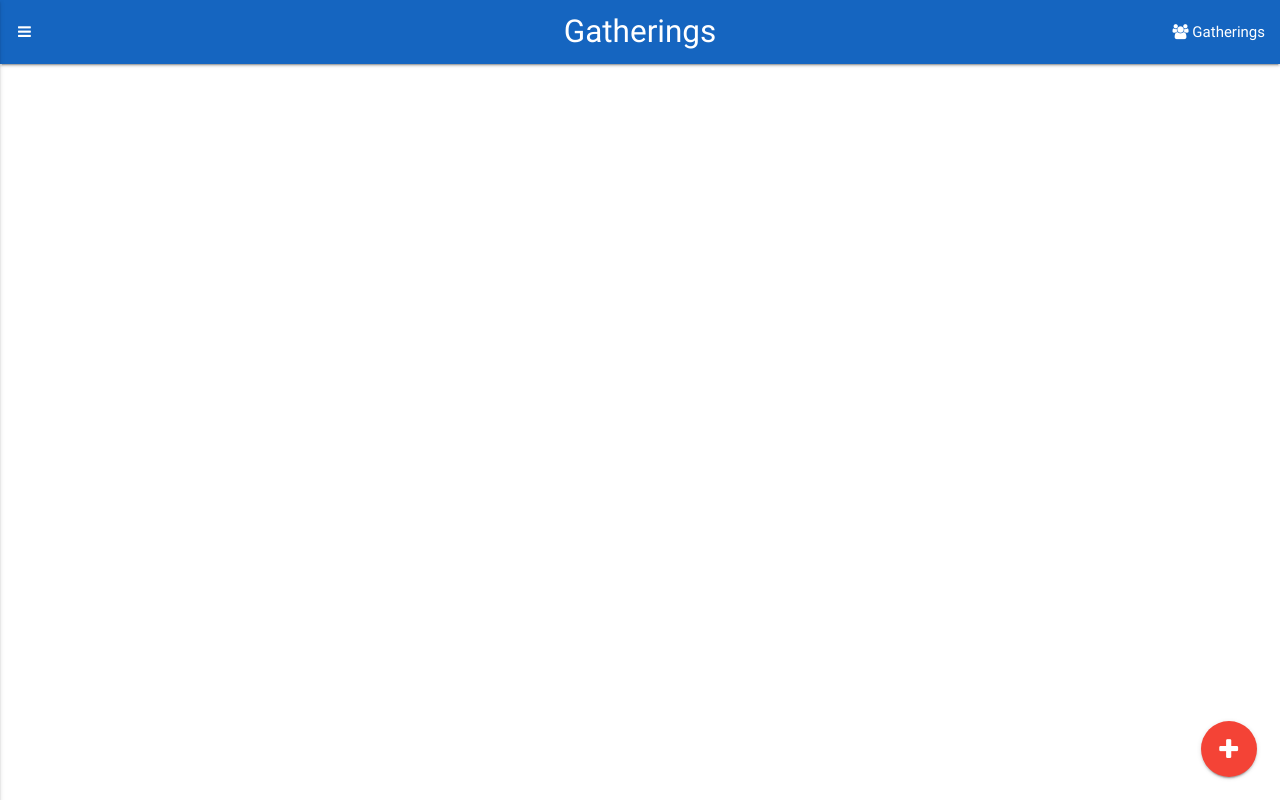
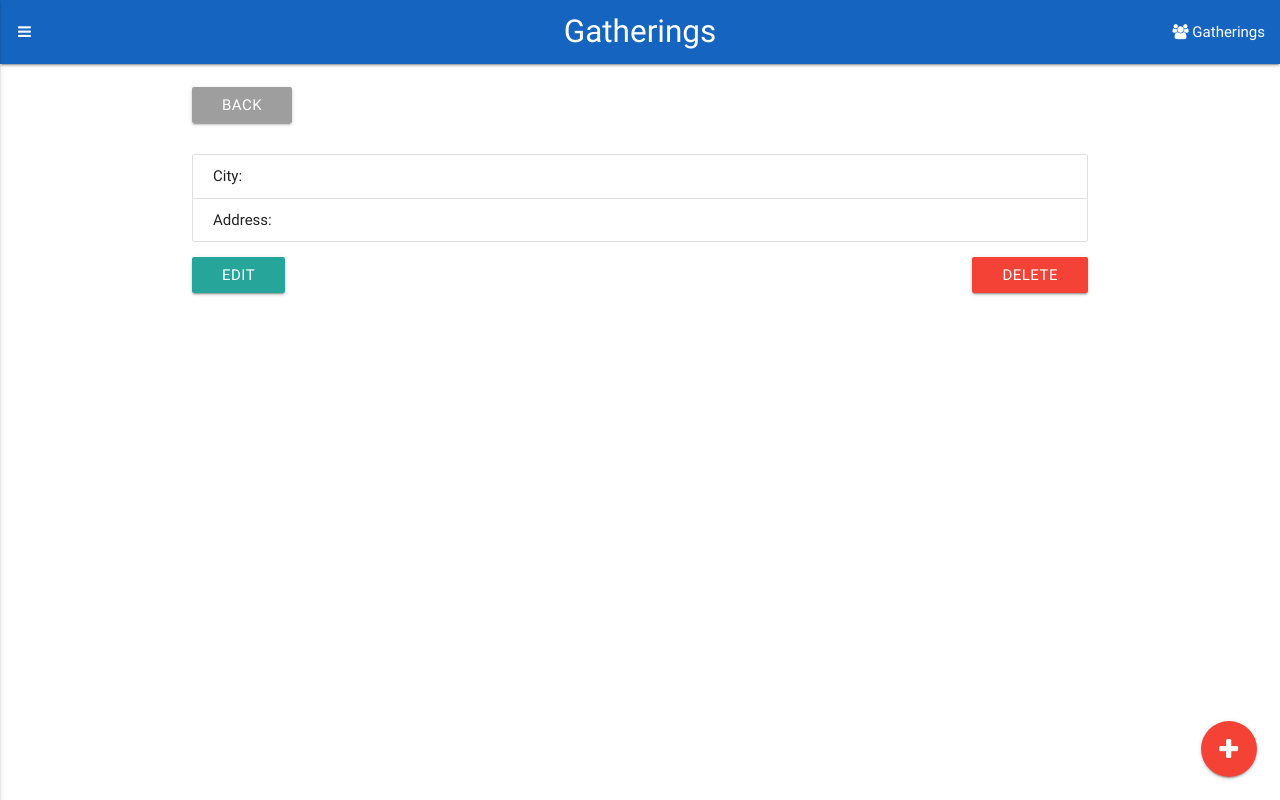
Before and after one commit to nicholmen/gatherings, a React (Create React App) app in the folder client_src/: page /gatherings/add in a window 1280 px wide. Built offline with nearby package versions, Linux system fonts and the light colour scheme; no server answers.

Commit message:
gathering details info and buttons

```diff
--- a/client_src/src/components/GatheringDetails.js
+++ b/client_src/src/components/GatheringDetails.js
@@ -9,10 +9,34 @@ class GatheringDetails extends Component{
       details: ''
     }
   }
+
+  componentWillMount(){
+    this.getGathering();
+  }
+
+  getGathering(){
+    let gatheringId = this.props.match.params.id; // gets id from URL
+    axios.get(`http://localhost:3000/api/gatherings/${gatheringId}`)
+    .then(response => {
+      this.setState({details: response.data}, () =>{
+        console.log(this.state)
+      })
+    })
+    .catch(error => console.log(error))
+  }
   render(){
     return(
       <div>
-        <h1>Details</h1>
+        <br />
+        <Link className="btn grey" to="/">Back</Link>
+        <h1>{this.state.details.name}</h1>
+        <ul className="collection">
+          <li className="collection-item">City: {this.state.details.city}</li>
+          <li className="collection-item">Address: {this.state.details.address}</li>
+        </ul>
+        <Link className="btn" to={`/gatherings/edit/${this.state.details.id}`}>Edit</Link>
+
+        <button className="btn red right">Delete</button>
       </div>
     )
   }
--- a/client_src/src/components/Gatherings.js
+++ b/client_src/src/components/Gatherings.js
@@ -18,6 +18,7 @@ class Gatherings extends Component{
           // console.log(this.state)
         })
       })
+      .catch(error => console.log(error))
   }
 
   componentWillMount(){
--- a/client_src/src/components/Main.js
+++ b/client_src/src/components/Main.js
@@ -2,13 +2,14 @@ import React from 'react';
 import { Switch, Route } from 'react-router-dom';
 import Gatherings from './Gatherings';
 import About from './About';
+import GatheringDetails from './GatheringDetails';
 
 const Main = () => (
   <main>
     <Switch>
       <Route exact path ='/' component={Gatherings} />
       <Route exact path ='/about' component={About} />
-
+      <Route exact path ='/gatherings/:id' component={GatheringDetails} />
     </Switch>
   </main>
 )
```
